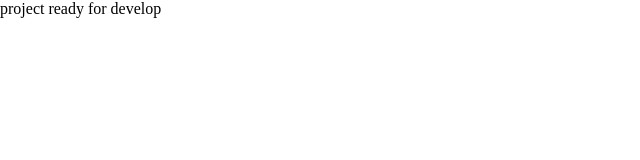
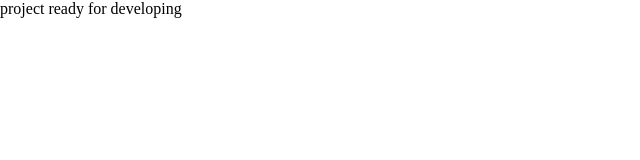
Before and after one commit to Alekseyinshakov/react-pizza, a React (Vite) app: page / in a window 1280 px wide. Shown: the top 160 px of the page, without its empty margins (0-640 px from the left). Built offline with nearby package versions, Linux system fonts and the light colour scheme.

Commit message:
feat: change content 2

```diff
--- a/src/App.tsx
+++ b/src/App.tsx
@@ -2,7 +2,7 @@
 function App() {
   return (
     <>
-      project ready for develop
+      project ready for developing
     </>
   )
 }
```
